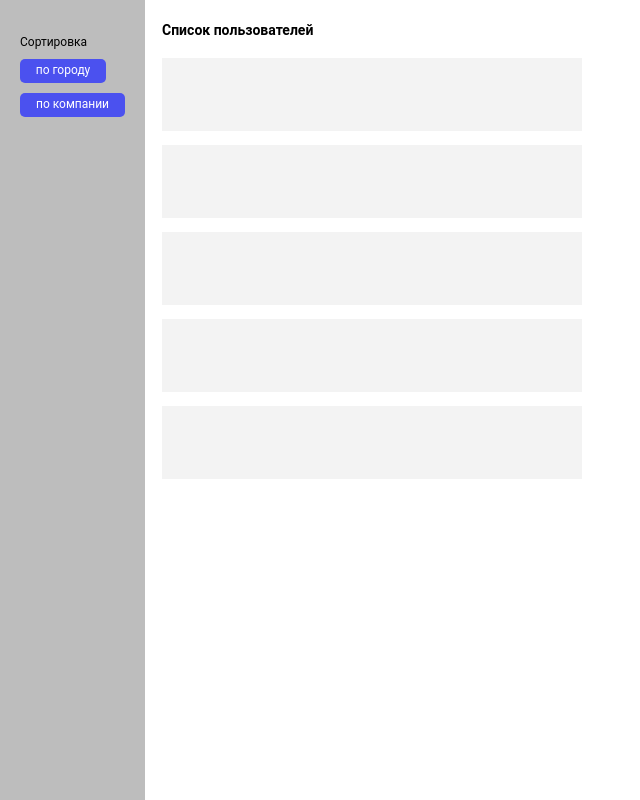
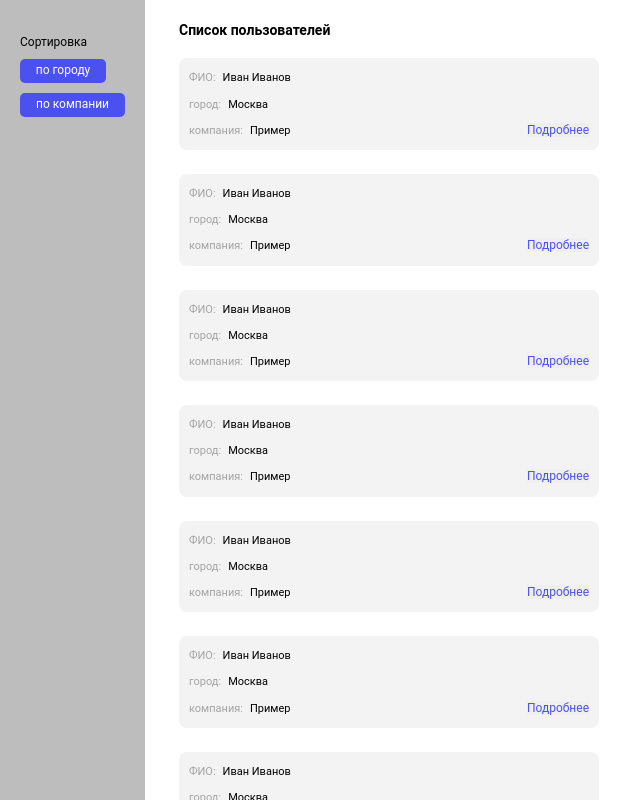
Before and after one commit to myr-irina/roox-solutions-test, a React (Create React App) app: page / in a window 1280 px wide. Shown: the top 800 px of the page, without its empty margins (0-640 px from the left). Built offline with nearby package versions, Linux system fonts and the light colour scheme.

Commit message:
userlist done

```diff
--- a/src/components/UserCard.jsx
+++ b/src/components/UserCard.jsx
@@ -1,9 +1,42 @@
-import React from 'react'
+import React from "react";
 
 function UserCard() {
-  return (
-    <article className='user-card'></article>
-  )
+	return (
+		<form className='user-card'>
+			<ul className='user-card__wrapper'>
+				<li>
+					<label for='name'>ФИО:</label>
+					<input
+						type='text'
+						id='name'
+						name='user-card__name'
+						value='Иван Иванов'
+					/>
+				</li>
+				<li>
+					<label for='city'>город:</label>
+					<input
+						type='text'
+						id='city'
+						name='user-card__city'
+						value='Москва'
+					></input>
+				</li>
+				<li>
+					<label for='company'>компания:</label>
+					<input
+						type='text'
+						id='company'
+						name='user-card__company'
+						value='Пример'
+					></input>
+				</li>
+			</ul>
+			<p>
+				<button>Подробнее</button>
+			</p>
+		</form>
+	);
 }
 
-export default UserCard
+export default UserCard;
--- a/src/components/UserInfoList.jsx
+++ b/src/components/UserInfoList.jsx
@@ -3,23 +3,42 @@ import UserCard from "./UserCard";
 
 function UserInfoList() {
 	return (
+		<div className='user-list__wrapper'>
 			<ul className='user-list'>
-			<li className="user-list__item">
+				<li className='user-list__item'>
 					<UserCard />
 				</li>
-			<li className="user-list__item">
+				<li className='user-list__item'>
 					<UserCard />
 				</li>
-      <li className="user-list__item">
+				<li className='user-list__item'>
 					<UserCard />
 				</li>
-      <li className="user-list__item">
+				<li className='user-list__item'>
 					<UserCard />
 				</li>
-      <li className="user-list__item">
+				<li className='user-list__item'>
+					<UserCard />
+				</li>
+				<li className='user-list__item'>
+					<UserCard />
+				</li>
+				<li className='user-list__item'>
+					<UserCard />
+				</li>
+				<li className='user-list__item'>
+					<UserCard />
+				</li>
+				<li className='user-list__item'>
+					<UserCard />
+				</li>
+				<li className='user-list__item'>
 					<UserCard />
 				</li>
 			</ul>
+			<p className="user-list__text">Найдено 10 пользователей</p>
+		</div>
+
 	);
 }
 
--- a/src/scss/_config.scss
+++ b/src/scss/_config.scss
@@ -5,6 +5,7 @@ $font-size-lg: 14px;
 $light-grey-color: #F3F3F3;
 $dark-grey-color: #BDBDBD;
 $dark-grey-color-btn: #AFAFAF;
+$dark-grey-color-label: #A3A3A3;
 $blue-color: #4B51EF;
 $green-color: #52CF4F;
 
--- a/src/scss/components/_sortpanel.scss
+++ b/src/scss/components/_sortpanel.scss
@@ -1,12 +1,8 @@
 .sortpanel {
     width: 152px;
-    height: 100vh;
+    height: 200vh;
     background-color: $dark-grey-color;
     padding: 35px 20px;
-
-    display: flex;
-    flex-direction: column;
-    align-items: flex-start;
 
     &__header {
         font-size: $font-size-md;
--- a/src/scss/components/_userCard.scss
+++ b/src/scss/components/_userCard.scss
@@ -1,6 +1,50 @@
 .user-card {
     max-width: 420px;
     width: 100%;
-    height: 73px;
     background-color: $light-grey-color;
+    padding: 10px;
+    display: flex;
+    flex-direction: row;
+    align-items: flex-end;
+    justify-content: space-between;
+    border-radius: 8px;
+
+
+    button {
+        border: none;
+        align-self: flex-end;
+        color: $blue-color;
+        font-family: $font-size-md;
+        line-height: 14px;
+        cursor: pointer;
+    }
+
+    &__wrapper {
+        display: flex;
+        flex-direction: column;
+        list-style-type: none;
+    }
+
+    li {
+        margin-bottom: 7px;
+        color: $dark-grey-color-label;
+    }
+
+    li:last-child {
+        margin-bottom: 0px;
+    }
+
+    label {
+        margin-right: 7px;
+        font-size: $font-size-sm;
+        line-height: 13px;
+    }
+
+    input {
+        outline: none;
+        border: transparent;
+        background-color: $light-grey-color;
+        font-size: $font-size-sm;
+        line-height: 13px;
+    }
 }
--- a/src/scss/components/_userInfoList.scss
+++ b/src/scss/components/_userInfoList.scss
@@ -1,12 +1,27 @@
 .user-list {
     display: grid;
     grid-template-columns: 1fr;
-    gap: 14px;
+    gap: 24px;
     margin: 17px 0 0;
     width: 100%;
-    // max-width: 420px;
+
+
+    p {
+        align-self: flex-end;
+    }
+
+    &__wrapper {
+        display: flex;
+        flex-direction: column;
+        max-width: 420px;
+    }
 
     &__item {
-     list-style: none;
+        list-style: none;
+    }
+
+    &__text {
+        margin: 10px 0;
+        align-self:flex-end;
     }
 }
--- a/src/scss/style.scss
+++ b/src/scss/style.scss
@@ -8,6 +8,7 @@
     box-sizing: border-box;
     margin: 0;
     padding: 0;
+
 }
 
 body {
@@ -20,10 +21,9 @@ body {
     display: flex;
     flex-direction: row;
     align-items: flex-start;
-    margin: 0 auto;
 
     height: 100%;
-    max-width: 1280px;
+    max-width: 1200px;
     min-width: 320px;
 
     @media (max-width: 768px) {
@@ -32,6 +32,6 @@ body {
 }
 
 .container {
-    margin: 19px auto 34px 17px;
+    margin: 19px auto 17px 34px;
     width: 100%;
 }
```
Lines whose indentation alone changed are shown as unchanged.
